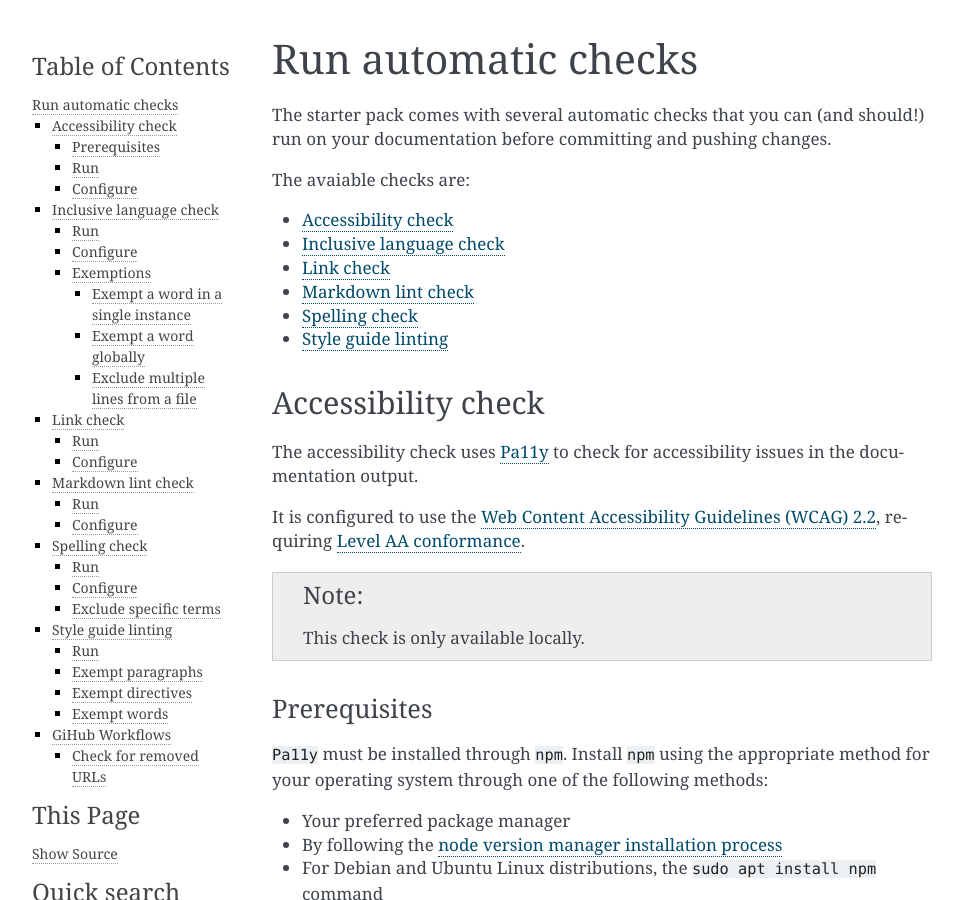
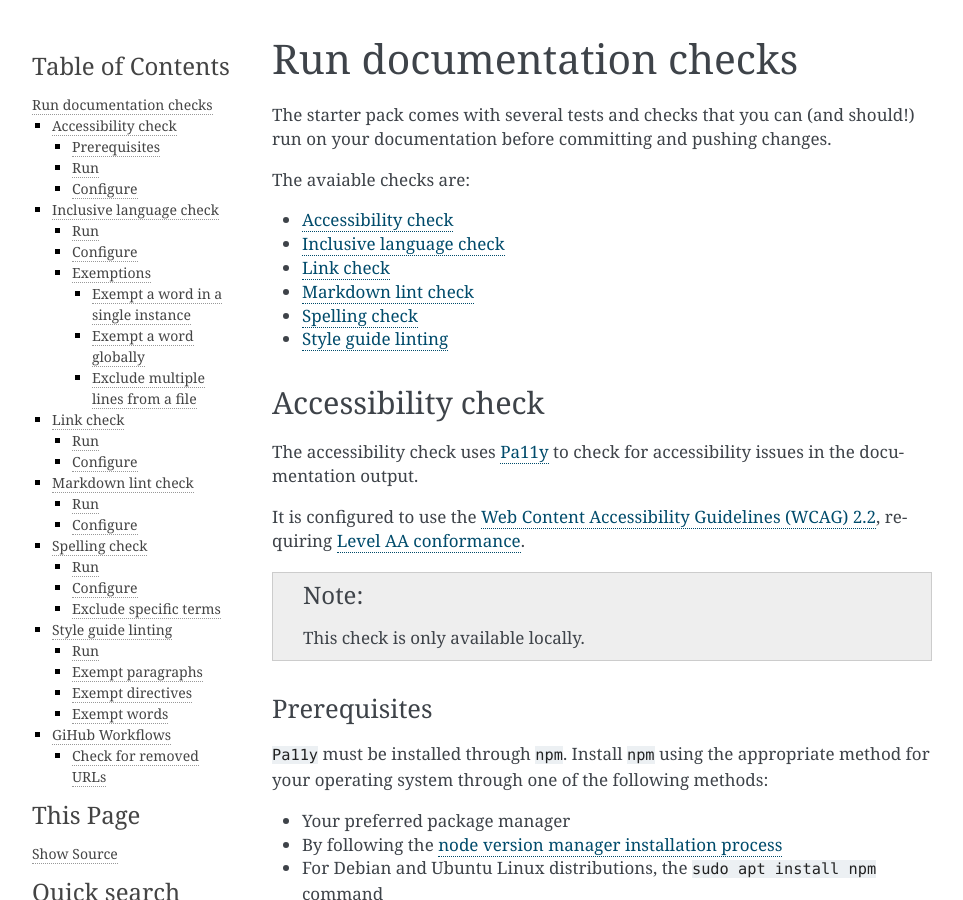
Before and after one commit to canonical/sphinx-docs-starter-pack, a Sphinx documentation site: the page built from docs/how-to/run-documentation-checks.rst, in a window 1280 px wide and 900 px high. Shown: the whole window, without its empty margins (148-1111 px from the left). Built offline with Sphinx 7.4.7, drawn with Linux system fonts in a browser that asks for light colours; pages that are not in the unit, such as notebooks, are missing from menus.

Commit message:
docs: docs checks section updates
Signed-off-by: Ashley Cliff <ashley.cliff@canonical.com>

```diff
--- a/docs/how-to/index.rst
+++ b/docs/how-to/index.rst
@@ -24,7 +24,7 @@ your documentation needs.
     publish-on-rtd
     update-starter-packs/index.rst
     test-ulwazi-theme
-    run-automatic-checks
+    run-documentation-checks
 
 Optional features and customisation
 -----------------------------------
--- a/docs/how-to/run-automatic-checks.rst
+++ b/docs/how-to/run-documentation-checks.rst
@@ -1,9 +1,9 @@
-.. _run-automatic-checks :
+.. _run-documentation-checks :
 
-Run automatic checks
+Run documentation checks
 ====================
 
-The starter pack comes with several automatic checks that you can (and should!) run on your documentation before committing and pushing changes.
+The starter pack comes with several tests and checks that you can (and should!) run on your documentation before committing and pushing changes.
 
 
 The avaiable checks are:
```
Also changed, not shown: docs/reference/ci-workflows.rst (+29 -18 lines).
